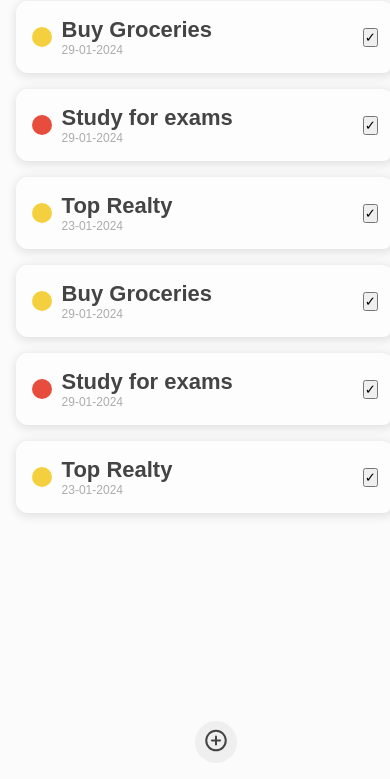
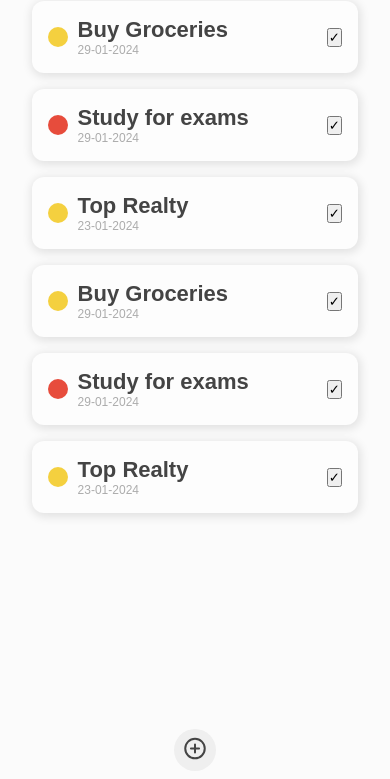
Before and after one commit to a-sad-dan/minima-list, a website built with webpack: page src/template.html in a window 390 px wide. Shown: the part 65-844 px from the top of the page. Built offline with nearby package versions, Linux system fonts and the light colour scheme.

Commit message:
fix mobile UI

```diff
--- a/src/style.css
+++ b/src/style.css
@@ -15,6 +15,8 @@
     background-color: #FDFDFD;
     display: flex;
     height: 100vh;
+    height: 100svh;
+    overflow: hidden;
 }
 
 
@@ -122,6 +124,8 @@
     place-content: center;
     padding: 6px;
     background-color: #efefef;
+    bottom: 0.5rem;
+    translate: -50% 0;
     cursor: pointer;
 }
 
@@ -145,7 +149,13 @@
 
 
     #content {
+        align-self: center;
+        width: 100%;
+        display: flex;
         flex-direction: column;
-        align-items: stretch;
+        padding: 1rem;
+        overflow: scroll;
+        height: 90%;
     }
+
 }
```
